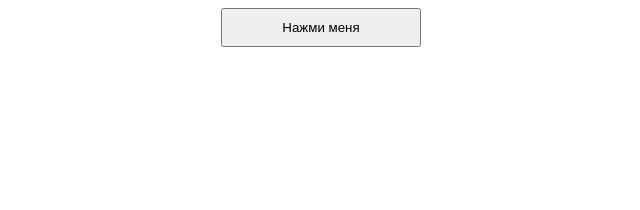
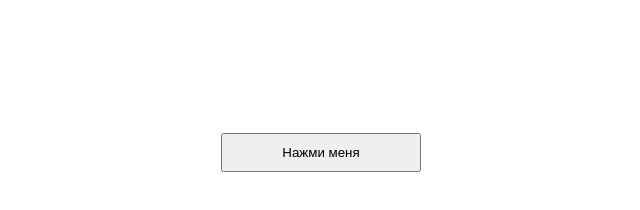
Before and after one commit to onlyforen/onlyforen.github.io, a plain HTML site: page index.html in a window 1280 px wide. Shown: the whole page, without its empty margins (319-959 px from the left). Drawn offline with Linux system fonts and the light colour scheme.

Commit message:
Add files via upload

```diff
--- a/styles.css
+++ b/styles.css
@@ -1,6 +1,12 @@
+body {
+    justify-content: center;
+    margin-top: 10%;
+}
+
 button {
     /* margin: 10px; */
     padding: 10px;
+    margin: 5px 0;
 }
 
 .delete-button {
```
